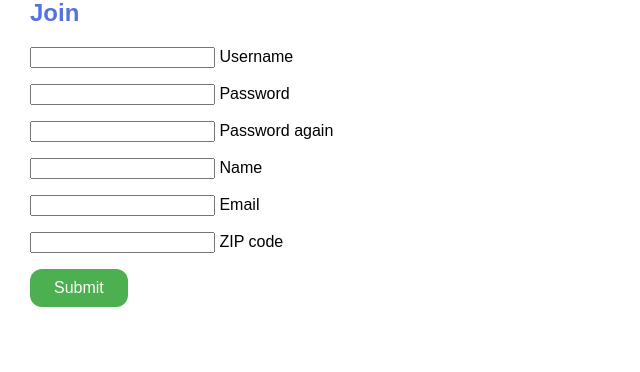
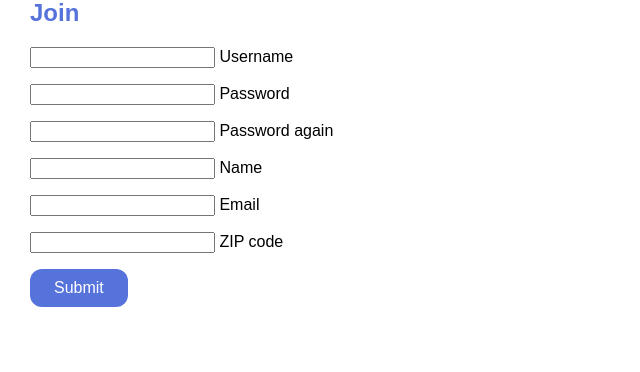
Before and after one commit to tumichelle/SunshareCS304FinalProject, a Flask app: page /signup_page/ in a window 1280 px wide. Shown: the part 157-529 px from the top of the page, without its empty margins (0-640 px from the left). Run offline with Flask 2, Linux system fonts and the light colour scheme.

Commit message:
photos from video demonstration

```diff
--- a/beta/app.py
+++ b/beta/app.py
@@ -11,7 +11,6 @@ import sys, os, random
 import imghdr
 import search_helper
 import insert
-import cs304login
 import login_helper
 
 app.secret_key = 'your secret here'
--- a/beta/static/style.css
+++ b/beta/static/style.css
@@ -113,7 +113,7 @@ nav>ul>li a:hover {
 }
 
 button {
-    background-color: #4CAF50;
+    background-color: var(--color-nice);
     /* Green */
     border: none;
     color: white;
@@ -126,7 +126,7 @@ button {
 }
 
 .button {
-    background-color: #4CAF50;
+    background-color: var(--color-nice);
     /* Green */
     border: none;
     color: white;
```
Also changed, not shown: beta/uploads/23.jpg (added), beta/uploads/24.jpg (added), beta/uploads/25.jpg (added).
